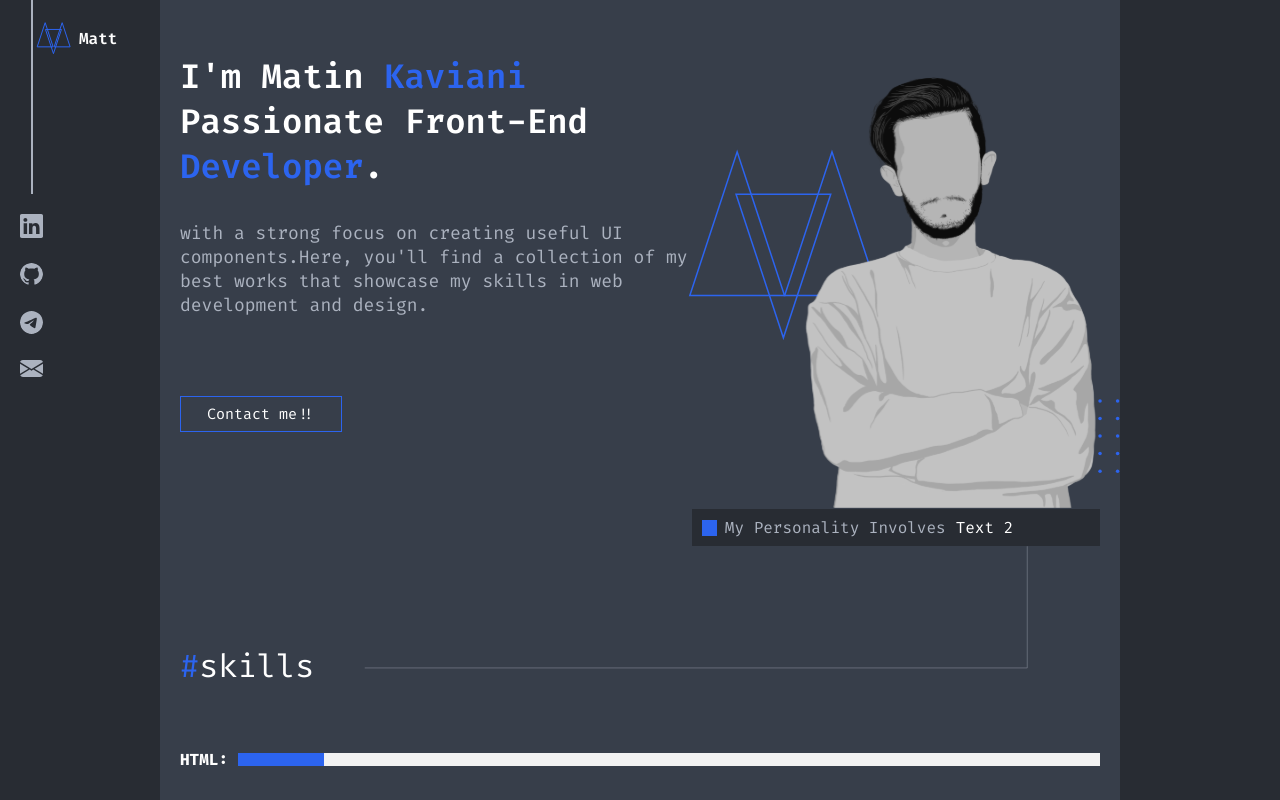
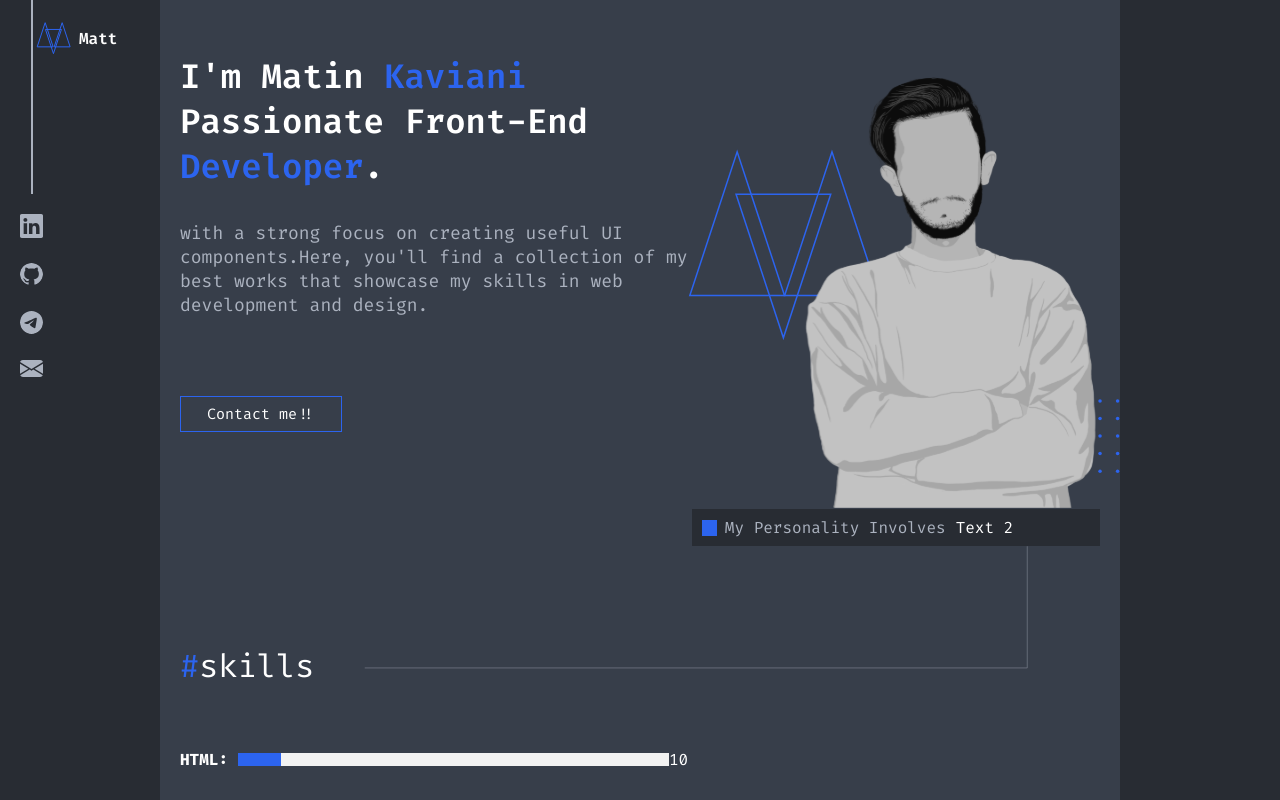
Before and after one commit to matinkaviani/matinkaviani, a Next.js app: page / in a window 1280 px wide. Shown: the top 800 px of the page. Built offline with nearby package versions, Linux system fonts and the light colour scheme.

Commit message:
add counter to progress skill bar

```diff
--- a/modules/Skills/ProgressBar/index.tsx
+++ b/modules/Skills/ProgressBar/index.tsx
@@ -8,19 +8,36 @@ interface ProgressBarProps {
 
 const ProgressBar: React.FC<ProgressBarProps> = ({ skill, progress }) => {
     const progressRef = useRef<HTMLDivElement>(null);
-
+    const [count, setCount] = useState(0);
     useEffect(() => {
         const progressElement = progressRef.current;
         if (progressElement) {
             progressElement.style.width = `${progress}%`;
         }
     }, [progress]);
-
+    useEffect(() => {
+        const interval = setInterval(() => {
+            setCount((prevCount) => {
+                if (prevCount === progress) {
+                    clearInterval(interval); // Stop the interval when the limit is reached
+                    return prevCount;
+                } else {
+                    return prevCount + 1;
+                }
+            });
+        }, 100);
+        return () => {
+            clearInterval(interval);
+        };
+    }, []);
     return (
         <div className={styles.container}>
             <span className={styles.skillName}>{skill}:</span>
             <div className={styles.progressBar}>
-                <div ref={progressRef} className={styles.progressIndicator}></div>
+                <div ref={progressRef} className={`${styles.progressIndicator} ${styles.progressAnimation}`}></div>
+            </div>
+            <div className="counter" style={{ width: `${(count / progress) * 100}%` }}>
+                {count}
             </div>
         </div>
     );
--- a/styles/skills/ProgressBar.module.css
+++ b/styles/skills/ProgressBar.module.css
@@ -20,5 +20,8 @@
     height: 100%;
     background-color: rgb(var(--blueText));
     width: 0;
-    transition: width 0.5s ease;
 }
+
+.progressAnimation {
+    transition: width 1s cubic-bezier(0.22, 0.61, 0.36, 1);
+}
```
